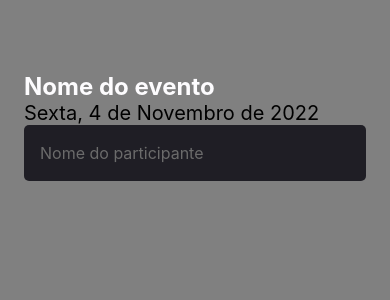
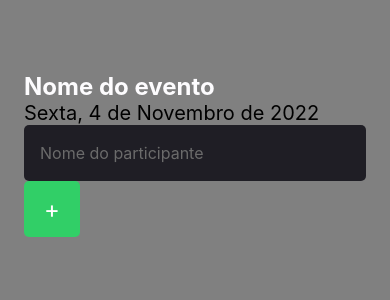
Before and after one commit to JeanLincoln/ImHere, a React Native app: screen / in a window 390 px wide. Shown: the top 300 px of the page. Built offline with nearby package versions, Linux system fonts and the light colour scheme.

Commit message:
botao de adicionar

```diff
--- a/src/screens/Home/index.tsx
+++ b/src/screens/Home/index.tsx
@@ -1,9 +1,13 @@
 import React from "react";
 
-import { Text, View, TextInput } from "react-native";
+import { Text, View, TextInput, TouchableOpacity } from "react-native";
 import { styles } from "./styles";
 
 export function Home() {
+  const handleParticipantAdd = () => {
+    console.log("voce clicou no botao de adicionar");
+  };
+
   return (
     <View style={styles.container}>
       <Text style={styles.eventName}>Nome do evento</Text>
@@ -14,6 +18,9 @@
         placeholder="Nome do participante"
         placeholderTextColor="#6B6B6B"
       />
+      <TouchableOpacity style={styles.button} onPress={handleParticipantAdd}>
+        <Text style={styles.buttonText}>+</Text>
+      </TouchableOpacity>
     </View>
   );
 }
--- a/src/screens/Home/styles.ts
+++ b/src/screens/Home/styles.ts
@@ -24,4 +24,18 @@
     padding: 16,
     fontSize: 16,
   },
+
+  button: {
+    width: 56,
+    height: 56,
+    borderRadius: 5,
+    backgroundColor: "#31cf67",
+    alignItems: "center",
+    justifyContent: "center",
+  },
+
+  buttonText: {
+    color: "white",
+    fontSize: 24,
+  },
 });
```
